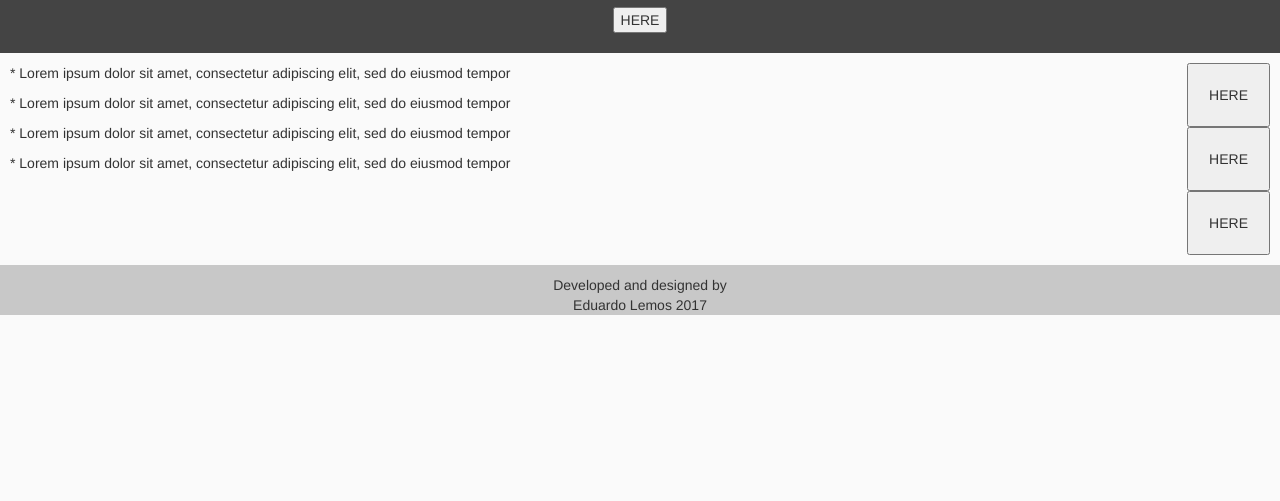
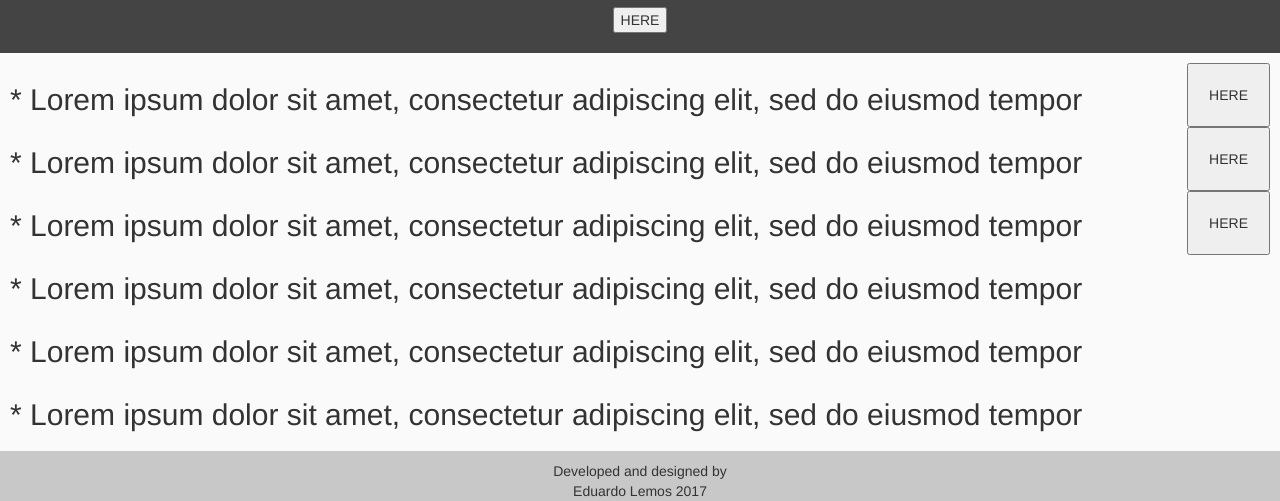
Before and after one commit to eddxdd/Restaurante, a plain HTML site: page index.html in a window 1280 px wide. Shown: the part 564-1065 px from the top of the page. Before the commit the page ends 879 px from the top, so only its background shows below. Drawn offline with nearby package versions, Linux system fonts and the light colour scheme; files that its build step writes are made by us from their sources; a script that the page names is missing.

Commit message:
Update index.html

```diff
--- a/index.html
+++ b/index.html
@@ -71,10 +71,12 @@
   <section id="menu-preview" class="page-section">
     <div class="wrapper">
       <div class="menu-list">
-        <p>* Lorem ipsum dolor sit amet, consectetur adipiscing elit, sed do eiusmod tempor </p>
-        <p>* Lorem ipsum dolor sit amet, consectetur adipiscing elit, sed do eiusmod tempor </p>
-        <p>* Lorem ipsum dolor sit amet, consectetur adipiscing elit, sed do eiusmod tempor </p>
-        <p>* Lorem ipsum dolor sit amet, consectetur adipiscing elit, sed do eiusmod tempor </p>
+        <h2>* Lorem ipsum dolor sit amet, consectetur adipiscing elit, sed do eiusmod tempor </h2>
+        <h2>* Lorem ipsum dolor sit amet, consectetur adipiscing elit, sed do eiusmod tempor </h2>
+        <h2>* Lorem ipsum dolor sit amet, consectetur adipiscing elit, sed do eiusmod tempor </h2>
+        <h2>* Lorem ipsum dolor sit amet, consectetur adipiscing elit, sed do eiusmod tempor </h2>
+        <h2>* Lorem ipsum dolor sit amet, consectetur adipiscing elit, sed do eiusmod tempor </h2>
+        <h2>* Lorem ipsum dolor sit amet, consectetur adipiscing elit, sed do eiusmod tempor </h2>
       </div>
       <div class="download-list">
         <button class="download">HERE</button>
```
